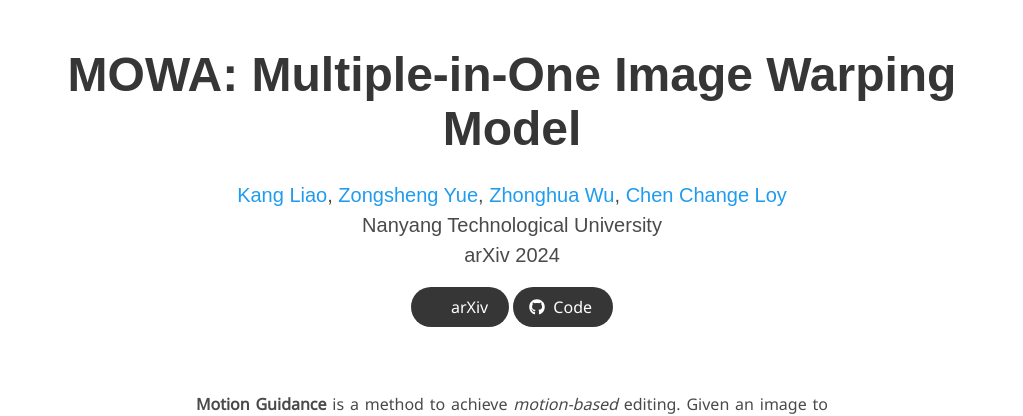
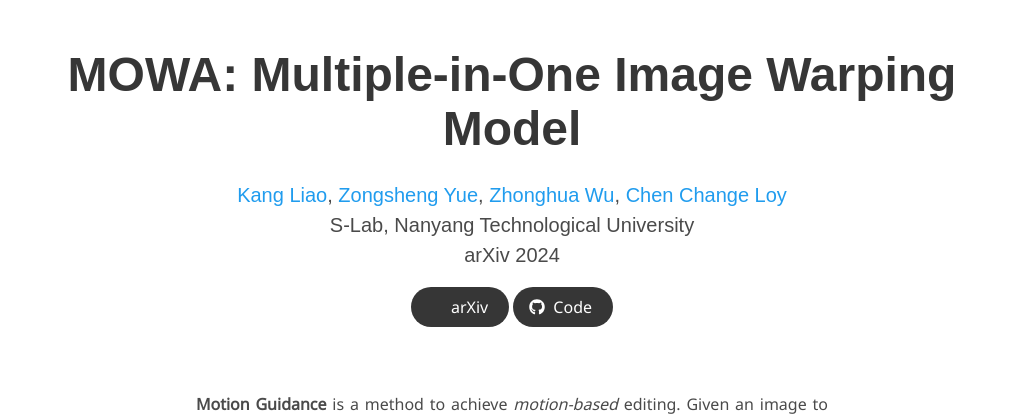
Before and after one commit to KangLiao929/KangLiao929.github.io, a Jekyll site: the page projects/mowa/index.html, which Jekyll copies as it is, in a window 1280 px wide and 900 px high. Shown: the top 416 px of the window, without its empty margins (128-1151 px from the left). Built offline with Jekyll 4.4.1, drawn with Linux system fonts in a browser that asks for light colours; nearby versions of some CDN libraries; some web fonts are replaced; library files that are not in the unit come from our copies; a style sheet for code colours, icons or effects is not loaded.

Commit message:
Update index.html

```diff
--- a/projects/mowa/index.html
+++ b/projects/mowa/index.html
@@ -47,7 +47,7 @@
             </div>
 
             <div class="is-size-5 publication-authors">
-              <span class="author-block">Nanyang Technological University</span>
+              <span class="author-block">S-Lab, Nanyang Technological University</span>
             </div>
 
             <div class="is-size-5 publication-authors">
@@ -245,7 +245,7 @@
           <div class="outsideWrapper">
             <div class="insideWrapper">
               <img src="static/examples/wide_angle/flow1.jpg" class="canvasBGImage">
-              <canvas class="viz wide_angle1 flow" width="256" height="256"
+              <canvas class="viz wide_angle1 flow" width="512" height="512"
                 data-json-path="./static/examples/wide_angle/flow1.json"></canvas>
             </div>
           </div>
@@ -258,7 +258,7 @@
           <div class="outsideWrapper">
             <div class="insideWrapper">
               <img src="static/examples/wide_angle/input1.jpg" class="canvasBGImage">
-              <canvas class="viz wide_angle1 src" width="256" height="256"></canvas>
+              <canvas class="viz wide_angle1 src" width="512" height="512"></canvas>
             </div>
           </div>
           <div class="has-text-centered">
@@ -270,7 +270,7 @@
           <div class="outsideWrapper">
             <div class="insideWrapper">
               <img src="static/examples/wide_angle/output1.jpg" class="canvasBGImage">
-              <canvas class="viz wide_angle1 gen" width="256" height="256"></canvas>
+              <canvas class="viz wide_angle1 gen" width="512" height="512"></canvas>
             </div>
           </div>
           <div class="has-text-centered">
@@ -289,7 +289,7 @@
           <div class="outsideWrapper">
             <div class="insideWrapper">
               <img src="static/examples/wide_angle/flow2.jpg" class="canvasBGImage">
-              <canvas class="viz wide_angle2 flow" width="512" height="384"
+              <canvas class="viz wide_angle2 flow" width="512" height="512"
                 data-json-path="./static/examples/wide_angle/flow2.json"></canvas>
             </div>
           </div>
@@ -302,7 +302,7 @@
           <div class="outsideWrapper">
             <div class="insideWrapper">
               <img src="static/examples/wide_angle/input2.jpg" class="canvasBGImage">
-              <canvas class="viz wide_angle2 src" width="512" height="384"></canvas>
+              <canvas class="viz wide_angle2 src" width="512" height="512"></canvas>
             </div>
           </div>
           <div class="has-text-centered">
@@ -314,7 +314,7 @@
           <div class="outsideWrapper">
             <div class="insideWrapper">
               <img src="static/examples/wide_angle/output2.jpg" class="canvasBGImage">
-              <canvas class="viz wide_angle2 gen" width="512" height="384"></canvas>
+              <canvas class="viz wide_angle2 gen" width="512" height="512"></canvas>
             </div>
           </div>
           <div class="has-text-centered">
@@ -333,7 +333,7 @@
           <div class="outsideWrapper">
             <div class="insideWrapper">
               <img src="static/examples/rs/flow1.jpg" class="canvasBGImage">
-              <canvas class="viz rs1 flow" width="256" height="256"
+              <canvas class="viz rs1 flow" width="512" height="512"
                 data-json-path="./static/examples/rs/flow1.json"></canvas>
             </div>
           </div>
@@ -346,7 +346,7 @@
           <div class="outsideWrapper">
             <div class="insideWrapper">
               <img src="static/examples/rs/input1.jpg" class="canvasBGImage">
-              <canvas class="viz rs1 src" width="256" height="256"></canvas>
+              <canvas class="viz rs1 src" width="512" height="512"></canvas>
             </div>
           </div>
           <div class="has-text-centered">
@@ -358,7 +358,7 @@
           <div class="outsideWrapper">
             <div class="insideWrapper">
               <img src="static/examples/rs/output1.jpg" class="canvasBGImage">
-              <canvas class="viz rs1 gen" width="256" height="256"></canvas>
+              <canvas class="viz rs1 gen" width="512" height="512"></canvas>
             </div>
           </div>
           <div class="has-text-centered">
```
